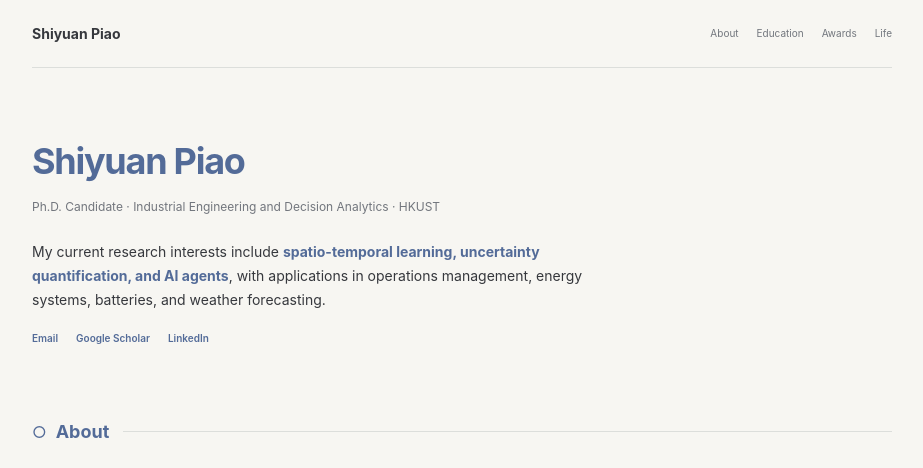
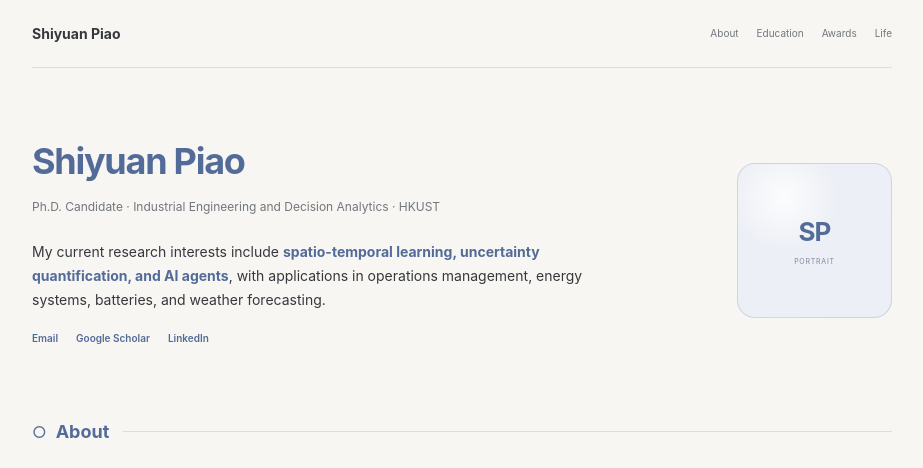
Before and after one commit to shawn-sypiao/shawn-sypiao.github.io, a Next.js app: page / in a window 1280 px wide. Shown: the top 468 px of the page, without its empty margins (178-1101 px from the left). Built offline with nearby package versions, Linux system fonts and the light colour scheme.

Commit message:
Restore portrait placeholder with photo/text dual mode

```diff
--- a/app/globals.css
+++ b/app/globals.css
@@ -79,7 +79,7 @@ a:hover {
   align-items: center;
   display: grid;
   gap: 64px;
-  grid-template-columns: 1fr;
+  grid-template-columns: 1fr 155px;
   padding: 66px 0 72px;
 }
 
@@ -149,6 +149,14 @@ a:hover {
   letter-spacing: 0.11em;
   margin-top: 6px;
   text-transform: uppercase;
+}
+
+.portrait-photo {
+  border-radius: inherit;
+  display: block;
+  height: 100%;
+  object-fit: cover;
+  width: 100%;
 }
 
 .section {
--- a/app/page.tsx
+++ b/app/page.tsx
@@ -10,6 +10,13 @@ const awards = [
   ["2022", "First Prize, Asia-Pacific Mathematical Contest in Modeling (APMCM)"],
   ["2021", "First-class Academic Scholarship, SCUT"],
 ];
+
+// Two portrait modes: set `src` to a photo (e.g. "/portrait.jpg") to show it;
+// leave it null to keep the text placeholder.
+const portrait = {
+  src: null as string | null,
+  alt: "Portrait of Shiyuan Piao",
+};
 
 export default function Home() {
   return (
@@ -61,11 +68,23 @@ export default function Home() {
               </a>
             </div>
           </div>
-          {/* Muted: portrait photo placeholder, re-enable when adding a photo */}
-          {/* <div className="portrait" aria-label="Portrait photo placeholder">
-            <span>SP</span>
-            <small>Portrait</small>
-          </div> */}
+          <div
+            className="portrait"
+            aria-label={portrait.src ? portrait.alt : "Portrait photo placeholder"}
+          >
+            {portrait.src ? (
+              <img
+                className="portrait-photo"
+                src={portrait.src}
+                alt={portrait.alt}
+              />
+            ) : (
+              <>
+                <span>SP</span>
+                <small>Portrait</small>
+              </>
+            )}
+          </div>
         </section>
 
         <section className="section" id="about">
--- a/site/index.html
+++ b/site/index.html
@@ -55,11 +55,13 @@
               >
             </div>
           </div>
-          <!-- Muted: portrait photo placeholder, re-enable when adding a photo -->
-          <!-- <div class="portrait" aria-label="Portrait photo placeholder">
+          <div class="portrait" aria-label="Portrait photo placeholder">
+            <!-- Photo mode: uncomment and set a real src when a photo is ready
+            <img class="portrait-photo" src="./portrait.jpg" alt="Portrait of Shiyuan Piao" />
+            -->
             <span>SP</span>
             <small>Portrait</small>
-          </div> -->
+          </div>
         </section>
 
         <section class="section" id="about">
--- a/site/styles.css
+++ b/site/styles.css
@@ -78,7 +78,7 @@ a:hover {
   align-items: center;
   display: grid;
   gap: 64px;
-  grid-template-columns: 1fr;
+  grid-template-columns: 1fr 155px;
   padding: 66px 0 72px;
 }
 
@@ -148,6 +148,14 @@ a:hover {
   letter-spacing: 0.11em;
   margin-top: 6px;
   text-transform: uppercase;
+}
+
+.portrait-photo {
+  border-radius: inherit;
+  display: block;
+  height: 100%;
+  object-fit: cover;
+  width: 100%;
 }
 
 .section {
```
